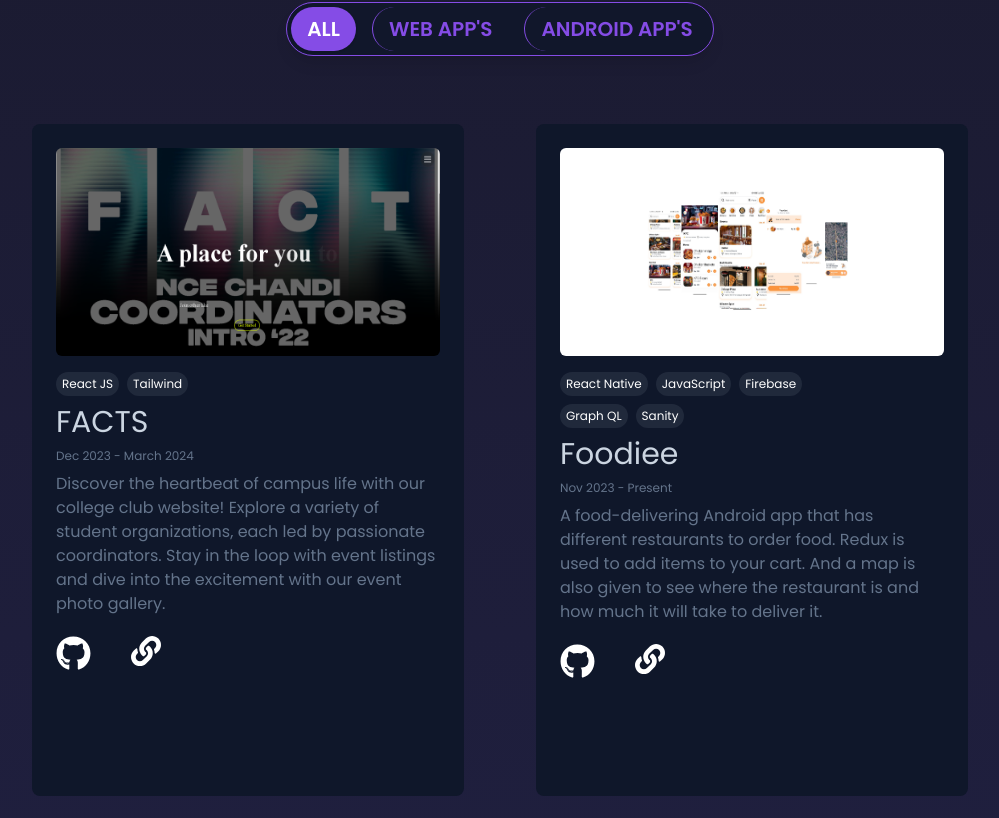
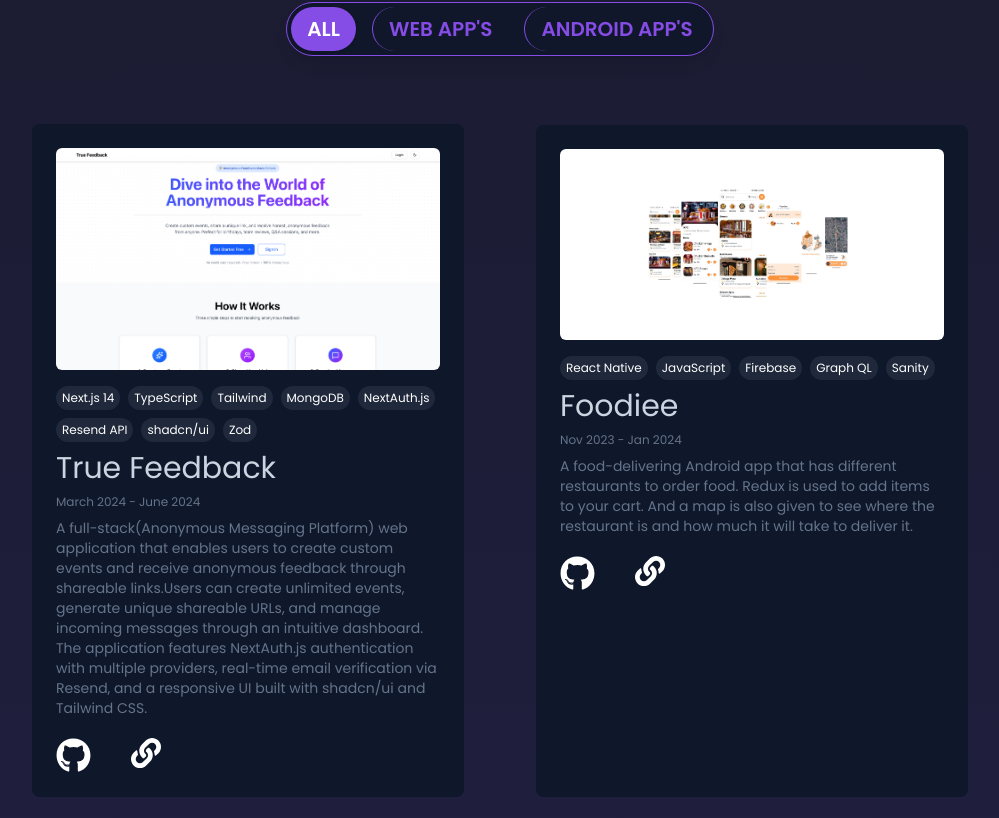
Before and after one commit to nihar8262/Nihar_PortFolio, a React (Create React App) app: page / in a window 1280 px wide. Shown: the part 3622-4440 px from the top of the page, without its empty margins (140-1139 px from the left). Built offline with nearby package versions, Linux system fonts and the light colour scheme.

Commit message:
made few changes in UI and updated some data

```diff
--- a/src/components/projectcard.js
+++ b/src/components/projectcard.js
@@ -15,16 +15,16 @@ export const Projectcard = ({project}) => {
                     <div
                     className={project?.bg}>
                       <a href={project?.webapp} target='_blank' rel="noopener noreferrer">
-                      <img src={project?.image} alt="" className='hover:scale-105 transition-all ease-in-out duration-500 rounded-md mb-4 w-3/2 h-48 md:h-40 lg:h-48 xl:h-52'/>
+                      <img src={project?.image} alt="" className='hover:scale-105 transition-all ease-in-out duration-500 rounded-md mb-4 w-16/9 '/>
                       </a>
-                        <div className='flex flex-wrap gap-2 w-[16rem] text-white '>
+                        <div className='flex flex-wrap gap-2 w-full text-white '>
                      {  project.tags.map((tag)=>(
                             <h1 className='bg-gray-600/30 text-xs rounded-3xl py-1 px-1.5'>{tag}</h1>
                        ))}
                         </div>
                         <h1 className='mt-2 mb-2 text-3xl text-slate-300'>{project.title}</h1>
                         <p className='text-xs mb-2 text-slate-500 '>{project.date}</p>
-                        <p className='mb-2 text-slate-500'>
+                        <p className='mb-2 text-slate-500 text-xs md:text-sm'>
                             {project.description}
                         </p>
                         <div className='flex gap-10 mt-5'>
--- a/src/data/constants.js
+++ b/src/data/constants.js
@@ -9,6 +9,7 @@ import image8 from "../Image/Web-Summarizer.png"
 import image9 from "../Image/fact.png"
 import image10 from "../Image/LineUp.png"
 import image11 from "../Image/Secure-valut.png"
+import image12 from "../Image/True-Feedback.png"
 
 export const Bio = {
     name: "Nihar Chandra Sharma",
@@ -283,6 +284,41 @@ export const Bio = {
 
   export const projects = [
     {
+      id: 7,
+      title: "True Feedback",
+      date: "March 2024 - June 2024",
+      bg:"bg-slate-900 hover:bg-gradient-to-t from-black via-black/30 to-blue-500 max-h-full p-6 w-[19rem]  rounded-lg m-5 text-white  md:w-[18rem] lg:w-[24rem] xl:w-[27rem] hover:shadow-md hover:shadow-slate-300/25 transform transition duration-500  hover:scale-105 ",
+      description:
+        "A full-stack(Anonymous Messaging Platform) web application that enables users to create custom events and receive anonymous feedback through shareable links.Users can create unlimited events, generate unique shareable URLs, and manage incoming messages through an intuitive dashboard. The application features NextAuth.js authentication with multiple providers, real-time email verification via Resend, and a responsive UI built with shadcn/ui and Tailwind CSS.",
+      image:image12,
+      tags: [
+        "Next.js 14",
+        "TypeScript",
+        "Tailwind",
+        "MongoDB",
+        "NextAuth.js",
+        "Resend API",
+        "shadcn/ui",
+        "Zod"
+      ],
+      category: "web",
+      github: "https://github.com/nihar8262/msganonymous",
+      webapp: "https://msganonymous.vercel.app/",
+    },
+    {
+      id: 1,
+      title: "Foodiee",
+      date: "Nov 2023 - Jan 2024",
+      bg:"bg-slate-900 hover:bg-gradient-to-t from-black via-orange-700/70 to-orange-500/80 max-h-full p-6 w-[19rem] h-[42rem] rounded-lg m-5 text-white  md:w-[18rem] lg:w-[24rem] xl:w-[27rem] hover:shadow-md hover:shadow-slate-300/25 transform transition duration-500  hover:scale-105 ",
+      description:
+        "A food-delivering Android app that has different restaurants to order food. Redux is used to add items to your cart. And a map is also given to see where the restaurant is and how much it will take to deliver it.",
+      image:image5,
+      tags: ["React Native","JavaScript",  "Firebase", "Graph QL","Sanity"],
+      category: "android app",
+      github: "https://github.com/nihar8262/food-app",
+      webapp: "https://github.com/nihar8262/food-app",
+    },
+    {
       id: 0,
       title: "FACTS",
       date: "Dec 2023 - March 2024",
@@ -299,22 +335,9 @@ export const Bio = {
       webapp: "https://facts-nce.vercel.app/",
     },
     {
-      id: 1,
-      title: "Foodiee",
-      date: "Nov 2023 - Present",
-      bg:"bg-slate-900 hover:bg-gradient-to-t from-black via-orange-700/70 to-orange-500/80 max-h-full p-6 w-[19rem] h-[42rem] rounded-lg m-5 text-white  md:w-[18rem] lg:w-[24rem] xl:w-[27rem] hover:shadow-md hover:shadow-slate-300/25 transform transition duration-500  hover:scale-105 ",
-      description:
-        "A food-delivering Android app that has different restaurants to order food. Redux is used to add items to your cart. And a map is also given to see where the restaurant is and how much it will take to deliver it.",
-      image:image5,
-      tags: ["React Native","JavaScript",  "Firebase", "Graph QL","Sanity"],
-      category: "android app",
-      github: "https://github.com/nihar8262/food-app",
-      webapp: "https://github.com/nihar8262/food-app",
-    },
-    {
       id: 8,
       title: "Secure Vault",
-      date: "Jun 2025 - June 2025",
+      date: "Jun 2024 - June 2024",
       bg:"bg-slate-900 hover:bg-gradient-to-t from-black via-purple-600/50 to-purple-900/80 max-h-full p-6 w-[19rem] h-[42rem] rounded-lg m-5 text-white  md:w-[18rem] lg:w-[24rem] xl:w-[27rem] hover:shadow-md hover:shadow-slate-300/25 transform transition duration-500  hover:scale-105 ",
       description:
         "Password Manager App is a user-friendly tool that helps users store and manage their login credentials. It allows users to save website URLs, usernames, and passwords in an organized way. Users can easily edit, delete, or copy any saved entry.",
```
Also changed, not shown: src/Image/True-Feedback.png (added).
